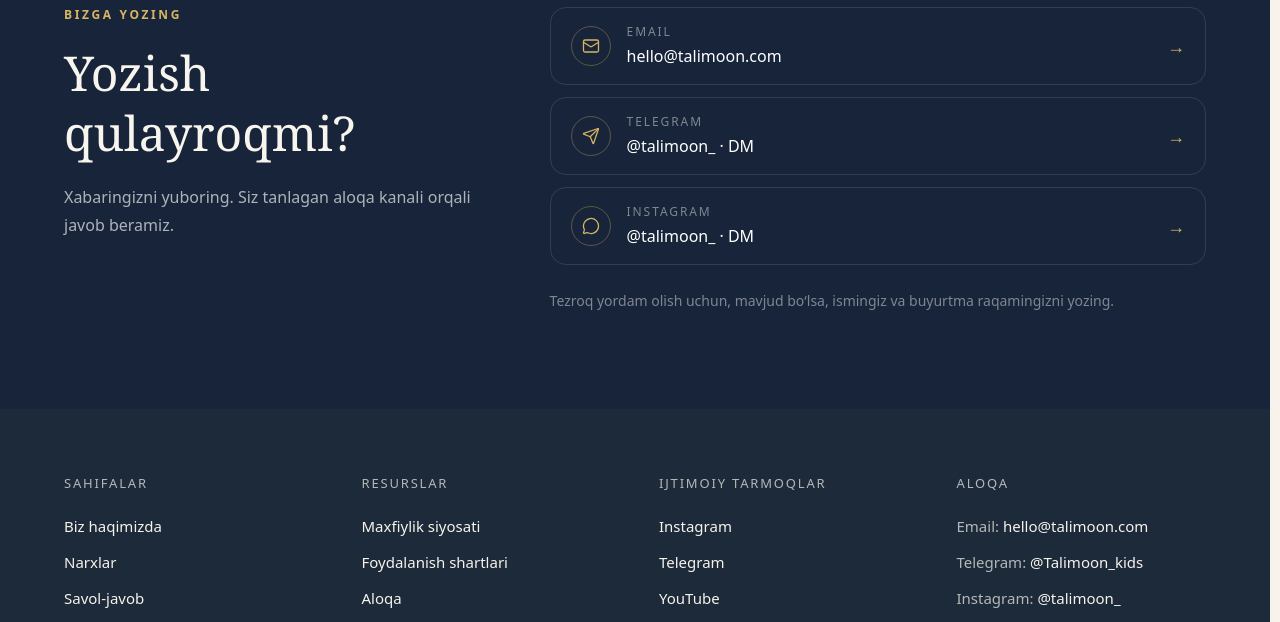
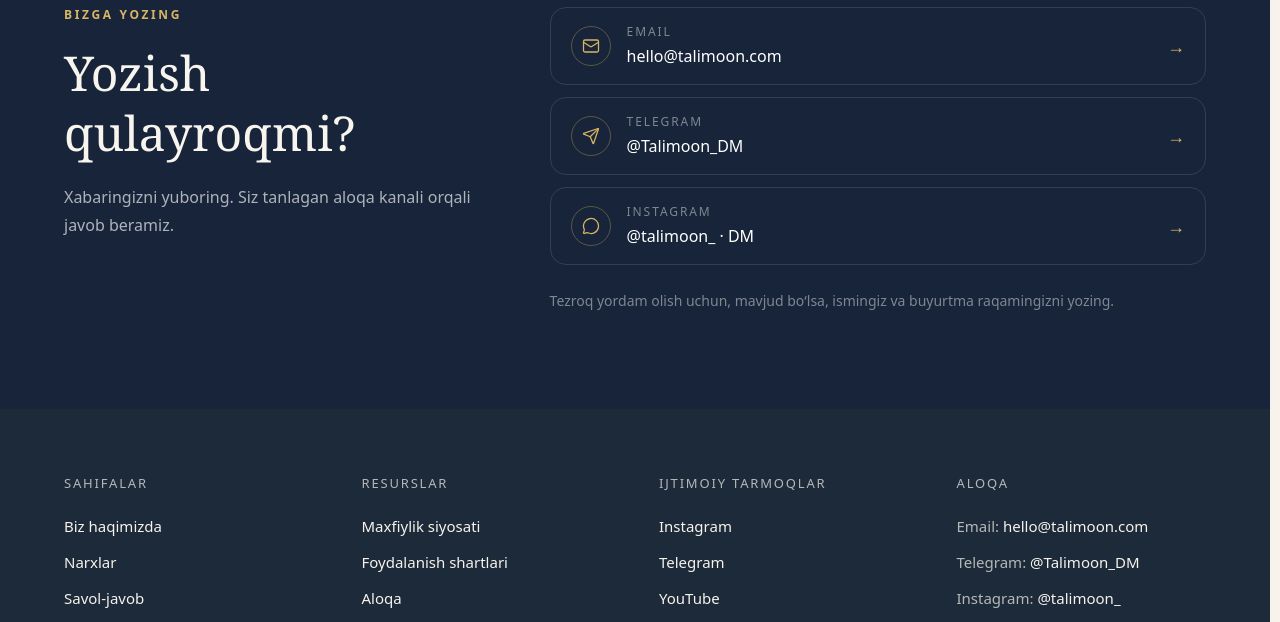
Before and after one commit to sher3343sh-art/talimoon-web, a Next.js app: page /contact in a window 1280 px wide. Shown: the part 1200-1822 px from the top of the page. Built offline with nearby package versions, Linux system fonts and the light colour scheme.

Commit message:
Fix Telegram contact links

```diff
--- a/components/contact/ContactPageContent.tsx
+++ b/components/contact/ContactPageContent.tsx
@@ -67,11 +67,11 @@
   const t = useT(EN, UZ, RU);
   const regions = [
     { name: t.qatar, number: CONTACT.qatarPhone.value, tel: CONTACT.qatarPhone.href, messageHref: `https://wa.me/97477472723?text=${whatsappMessage}`, messageLabel: t.whatsapp, messageIcon: MessageCircle },
-    { name: t.uzbekistan, number: CONTACT.uzbekistanPhone.value, tel: CONTACT.uzbekistanPhone.href, messageHref: "https://t.me/+998972560020", messageLabel: t.telegramWrite, messageIcon: Send },
+    { name: t.uzbekistan, number: CONTACT.uzbekistanPhone.value, tel: CONTACT.uzbekistanPhone.href, messageHref: "https://t.me/Talimoon_DM", messageLabel: t.telegramWrite, messageIcon: Send },
   ];
   const channels = [
     { name: t.email, value: "hello@talimoon.com", href: "mailto:hello@talimoon.com", icon: Mail },
-    { name: t.telegram, value: "@talimoon_ · DM", href: "https://t.me/talimoon_kids", icon: Send },
+    { name: t.telegram, value: "@Talimoon_DM", href: "https://t.me/Talimoon_DM", icon: Send },
     { name: t.instagram, value: "@talimoon_ · DM", href: "https://ig.me/m/talimoon_", icon: MessageCircle },
   ];
 
--- a/lib/site/social.ts
+++ b/lib/site/social.ts
@@ -18,8 +18,8 @@
     handle: "@talimoon_",
   },
   telegram: {
-    url: "https://t.me/talimoon_kids",
-    handle: "@Talimoon_kids",
+    url: "https://t.me/Talimoon_DM",
+    handle: "@Talimoon_DM",
   },
   youtube: {
     url: "https://www.youtube.com/@talimoonofficial",
@@ -33,8 +33,8 @@
     href: "mailto:hello@talimoon.com",
   },
   telegram: {
-    value: "@Talimoon_kids",
-    href: "https://t.me/talimoon_kids",
+    value: "@Talimoon_DM",
+    href: "https://t.me/Talimoon_DM",
   },
   /** Instagram as a contact channel — opens a direct message, not the profile. */
   instagramDM: {
```
